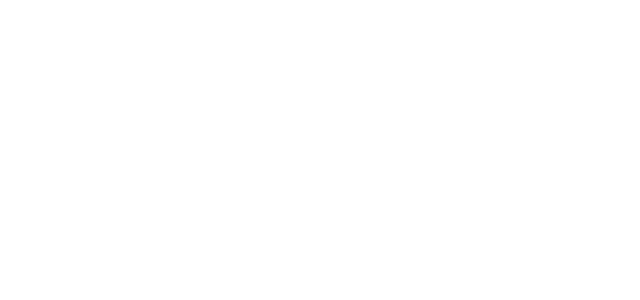
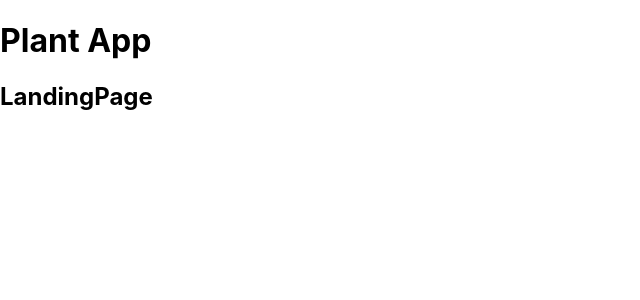
Before and after one commit to lduvnas/plant-app, a React (Create React App) app: page / in a window 1280 px wide. Shown: the top 300 px of the page, without its empty margins (0-640 px from the left). Built offline with nearby package versions, Linux system fonts and the light colour scheme.

Commit message:
Add Switch with a Route for LandingPage and HomePage

```diff
--- a/src/App.js
+++ b/src/App.js
@@ -1,5 +1,17 @@
+import { Route, Switch } from "react-router-dom";
+import LandingPage from "./pages/LandingPage";
+import HomePage from "./pages/HomePage";
+
 function App() {
-  return <div></div>;
+  return (
+    <div>
+      <h1>Plant App</h1>
+      <Switch>
+        <Route path="/home" component={HomePage} />
+        <Route path="/" exact component={LandingPage} />
+      </Switch>
+    </div>
+  );
 }
 
 export default App;
--- a/src/pages/HomePage/HomePage.jsx
+++ b/src/pages/HomePage/HomePage.jsx
@@ -4,7 +4,7 @@
 const HomePage = () => {
   return (
     <S.Container>
-      <h1>HomePage</h1>
+      <h2>HomePage</h2>
     </S.Container>
   );
 };
--- a/src/pages/LandingPage/LandingPage.jsx
+++ b/src/pages/LandingPage/LandingPage.jsx
@@ -4,7 +4,7 @@
 const LandingPage = () => {
   return (
     <S.Container>
-      <h1>LandingPage</h1>
+      <h2>LandingPage</h2>
     </S.Container>
   );
 };
```
